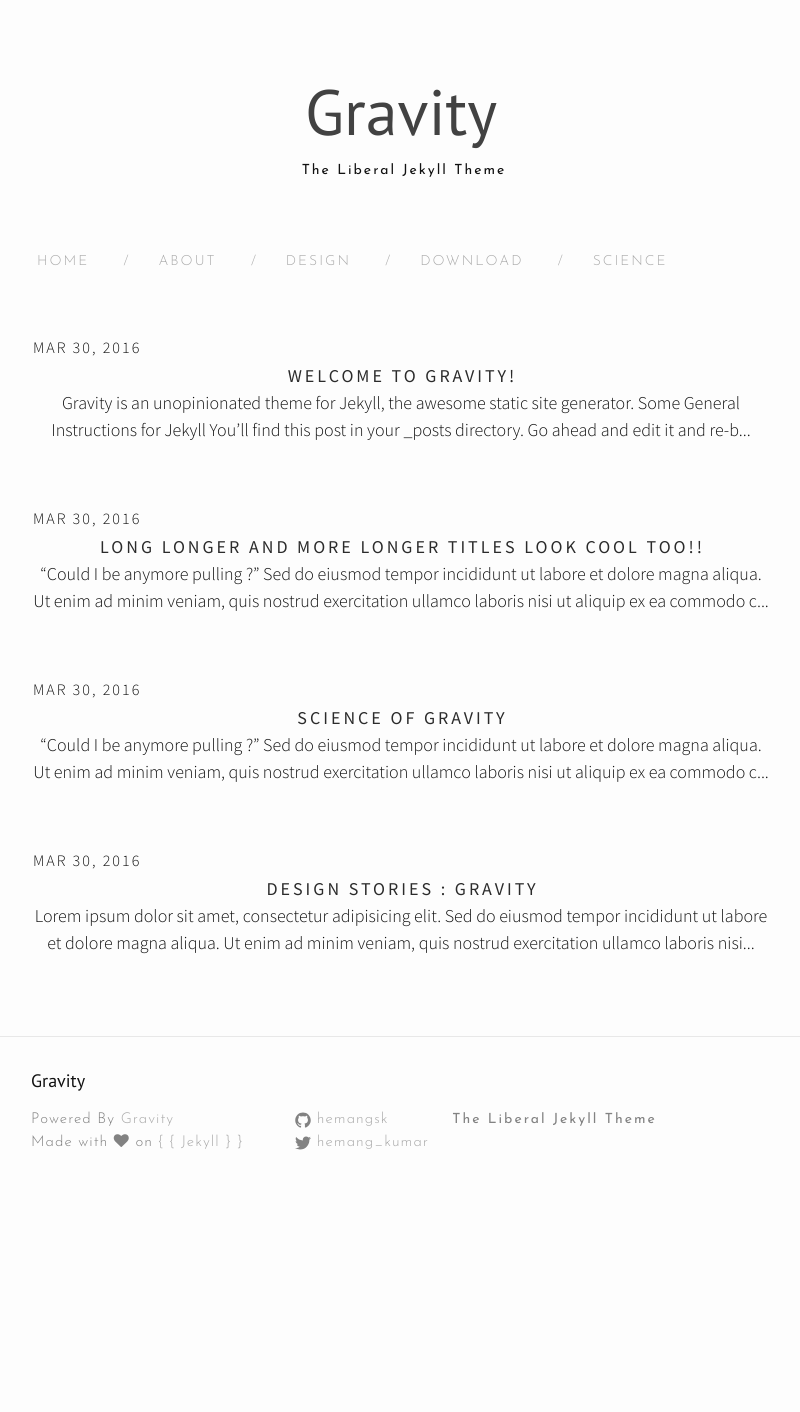
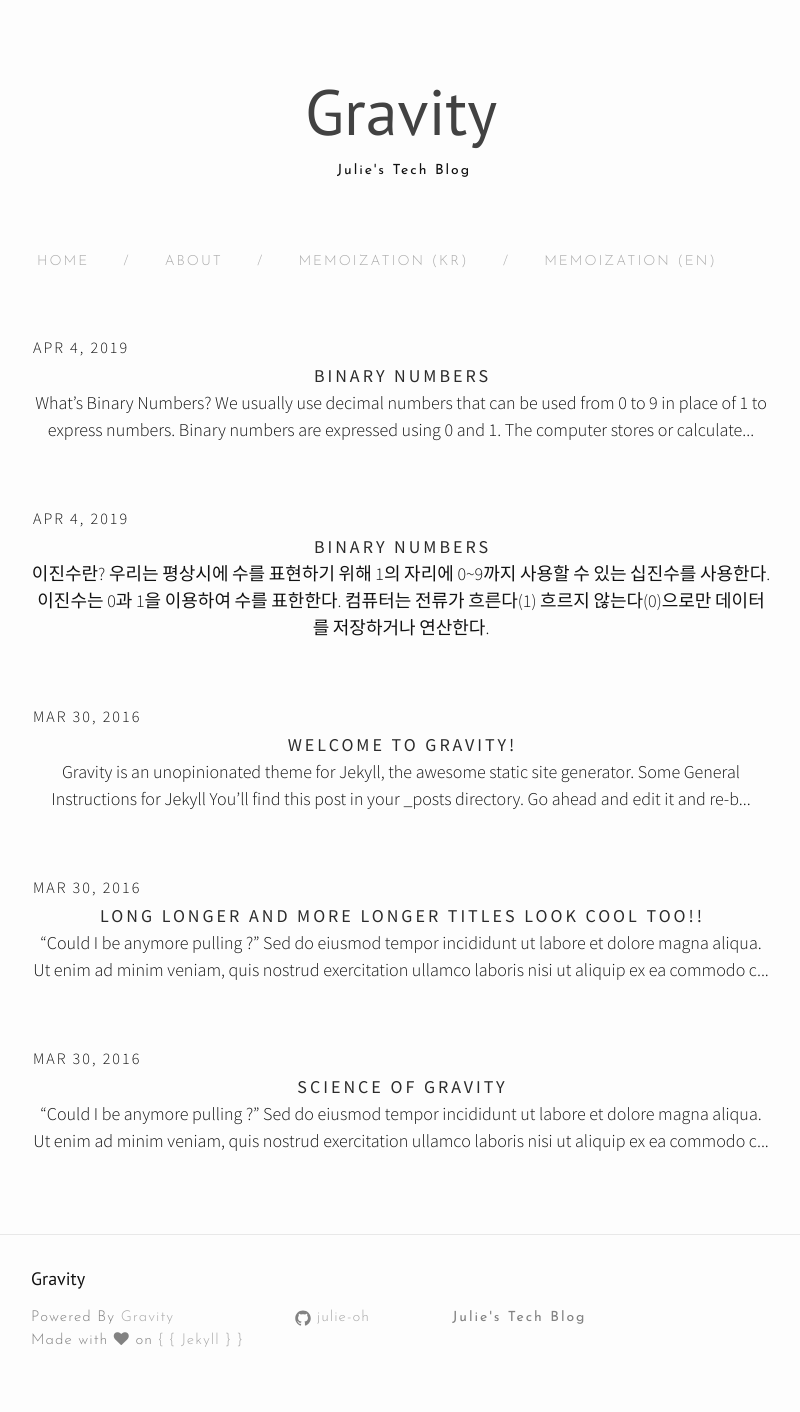
Before and after one commit to julie-oh/julie-oh.github.io, a Jekyll site: the page built from index.html, in a window 1280 px wide. Shown: the whole page, without its empty margins (239-1039 px from the left). Built offline with Jekyll 4.4.1, drawn with Linux system fonts in a browser that asks for light colours; nearby versions of some CDN libraries; the list of posts is cut into pages by our own code; before the commit the page ends 1214 px from its top, so only the background shows below that.

Commit message:
modifiy tech blog contents structure

```diff
--- a/_config.yml
+++ b/_config.yml
@@ -7,12 +7,12 @@
 
 # Site settings
 title: Gravity
-email: hemangsk@gmail.com
-description: The Liberal Jekyll Theme
-baseurl: "" # the subpath of your site, e.g. /blog
+email: ohyeonjulie@gmail.com
+description: Julie's Tech Blog
+baseurl: "/memoization(kr)" # the subpath of your site, e.g. /blog
 url: "http://yourdomain.com" # the base hostname & protocol for your site
-twitter_username: hemang_kumar
-github_username:  hemangsk
+#linkedin_username: play_oh
+github_username:  julie-oh
 paginate: 5
 theme-dark: false #Set to true to change to dark website theme
 
--- a/_includes/header.html
+++ b/_includes/header.html
@@ -9,11 +9,14 @@
   <div class="trigger site-navigation">
     <a class="page-link" href="{{site.url}}{{site.baseurl}}">HOME</a>
 
+    {% for i in (1..3) %}
+    <span class="exclamationMark">/
     {% for sitePage in site.pages %}
-    {% if sitePage.title %}
+    {% if sitePage.title and sitePage.order == i %}
 
-    <span class="exclamationMark">/</span><a class="page-link" href="{{sitePage.url | prepend: site.baseurl }}">{{sitePage.title}}</a>
+    </span><a class="page-link" href="{{sitePage.url | prepend: site.baseurl }}">{{sitePage.title}}</a>
     {% endif %}
+    {% endfor %}
     {% endfor %}
   </div>
 </div>
--- a/_layouts/archive.html
+++ b/_layouts/archive.html
@@ -20,7 +20,7 @@ layout: page
   <a class='postLink' href="{{site.url}}{{site.baseurl}}{{post.url}}">{{post.title}}</a>
   </div>
   <div class="postExt">
-    {{post.excerpt}}
+    {{post.excerpt | strip_html}}
   </div>
 </div>
 {% endif %}
--- a/_posts/2016-03-30-design-stories.markdown
+++ /dev/null
@@ -1,14 +0,0 @@
----
-layout: post
-title:  "Design Stories : Gravity"
-date:   2016-03-30 19:45:31 +0530
-categories: ["design", "science", "life"]
-author: "Hemang Kumar"
----
-Lorem ipsum dolor sit amet, consectetur adipisicing elit.
-
-Sed do eiusmod tempor incididunt ut labore et dolore magna aliqua. Ut enim ad minim veniam, quis nostrud exercitation ullamco laboris nisi ut aliquip ex ea commodo consequat.
-
- Duis aute irure dolor in reprehenderit in voluptate velit esse cillum dolore eu fugiat nulla pariatur. Excepteur sint occaecat cupidatat non proident, sunt in culpa qui officia deserunt mollit anim id est laborum.
-
-Lorem ipsum dolor sit amet, consectetur adipisicing elit, sed do eiusmod tempor incididunt ut labore et dolore magna aliqua. Ut enim ad minim veniam, quis nostrud exercitation ullamco laboris nisi ut aliquip ex ea commodo consequat. Duis aute irure dolor in reprehenderit in voluptate velit esse cillum dolore eu fugiat nulla pariatur. Excepteur sint occaecat cupidatat non proident, sunt in culpa qui officia deserunt mollit anim id est laborum.
--- /dev/null
+++ b/_posts/2019-04-04-binary-numbers-en.markdown
@@ -0,0 +1,16 @@
+---
+title: Binary Numbers
+date: '2019-04-04 14:34:41'
+author: Julie Oh
+categories: memoization(en)
+layout: post
+---
+
+### What's Binary Numbers?
+-------------
+
+
+We usually use decimal numbers that can be used from 0 to 9 in place of 1 to express numbers.
+Binary numbers are expressed using 0 and 1.
+
+The computer stores or calculates data only through (1) no current flows (0).
--- /dev/null
+++ b/_posts/2019-04-04-binary-numbers-kr.markdown
@@ -0,0 +1,19 @@
+---
+title: Binary Numbers
+layout: post
+dete: '2019-04-04 00:00:00'
+categories:
+- memoization(kr)
+- science
+- life
+author: Julie Oh
+---
+
+### 이진수란?
+-------------
+
+
+우리는 평상시에 수를 표현하기 위해 1의 자리에 0~9까지 사용할 수 있는 십진수를 사용한다.
+이진수는 0과 1을 이용하여 수를 표한한다.
+
+컴퓨터는 전류가 흐른다(1) 흐르지 않는다(0)으로만 데이터를 저장하거나 연산한다.
--- a/about.md
+++ b/about.md
@@ -1,7 +1,8 @@
 ---
+title: About
 layout: page
-title : About
-permalink: /about/
+permalink: "/about/"
+order: 1
 ---
 
 <h2>Gravity</h2>
```
Also changed, not shown: _posts/2016-03-30-science.markdown (+5 -4 lines), design.md (deleted, +0 -7 lines), download.md (deleted, +0 -32 lines), memoization(en).md (added, +6 -0 lines), memoization(kr).md (added, +6 -0 lines), science.md (deleted, +0 -7 lines).
